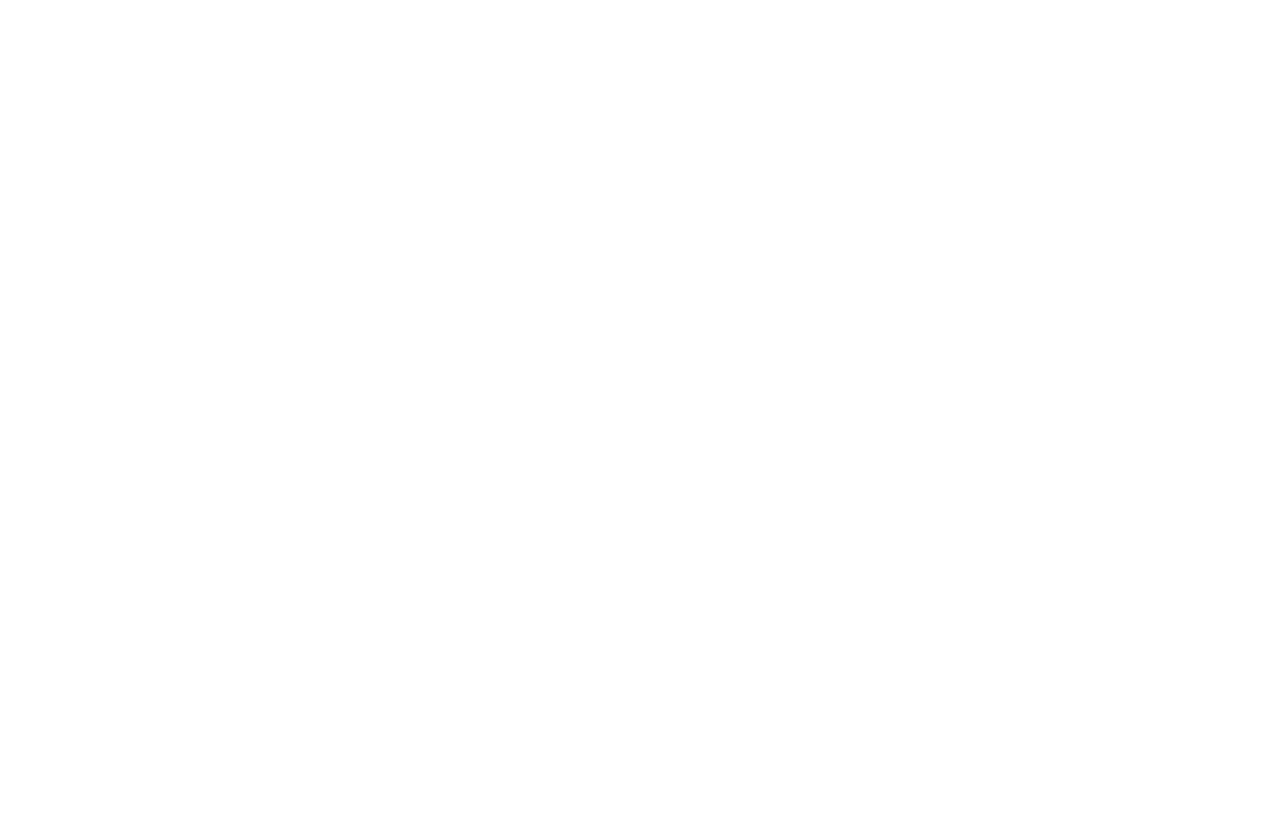
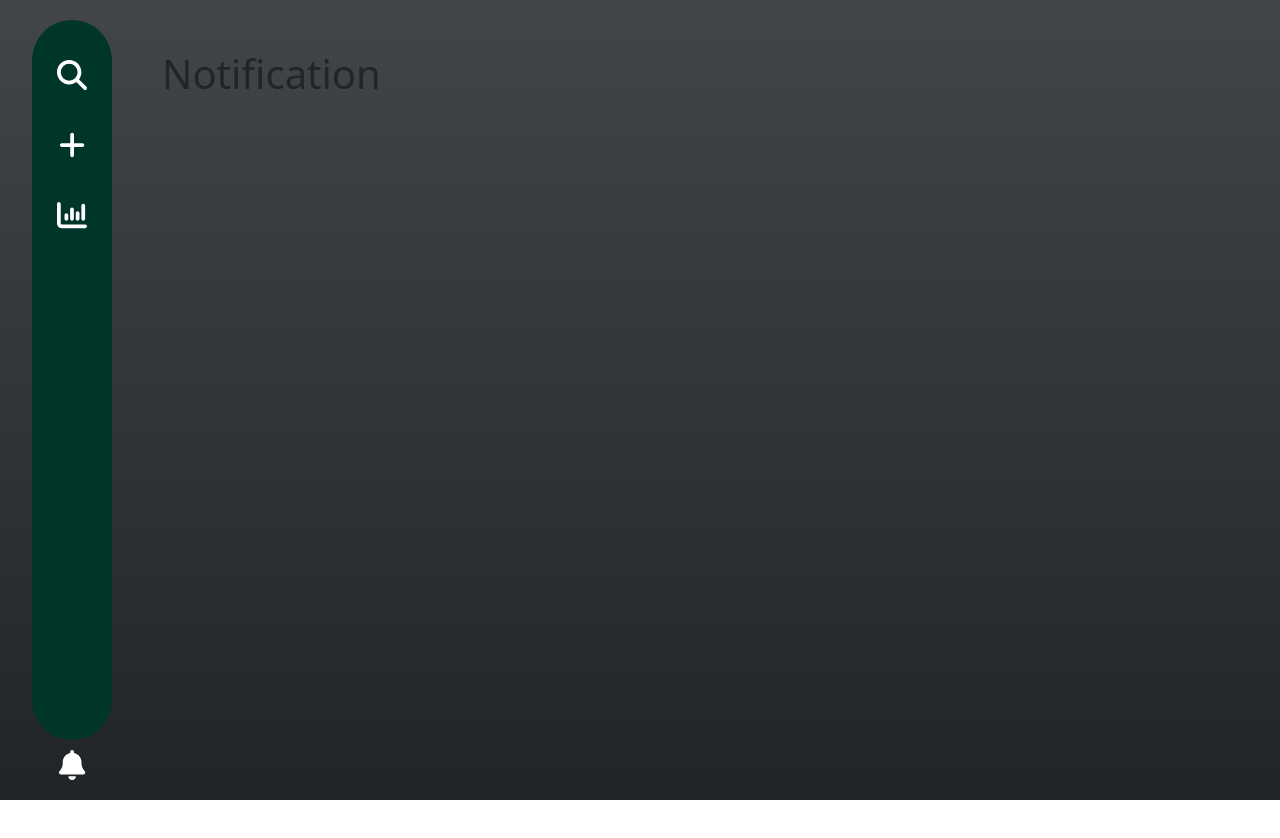
Before and after one commit to Boy-With-Uke/Instat, a React (Create React App) app in the folder instat-ui/: page /notifications in a window 1280 px wide. Before the commit this address had no page. Shown: the top 838 px of the page. Before the commit the page ends 800 px from the top, so only its background shows below. Built offline with nearby package versions, Linux system fonts and the light colour scheme.

Commit message:
lien duplicata perte

```diff
--- a/instat-ui/src/App.tsx
+++ b/instat-ui/src/App.tsx
@@ -1,6 +1,7 @@
 import Search from "./pages/Search";
 import Add from "./pages/Add";
 import Dashboard from "./pages/Dashboard";
+import Notifications from "./pages/Notifications";
 import { BrowserRouter as Router, Route, Routes } from "react-router-dom";
 function App() {
   return (
@@ -9,6 +10,7 @@
         <Route path="/" element={<Search />} />
         <Route path="/add" element={<Add />} />
         <Route path="/dash" element={<Dashboard />} />
+        <Route path="/notifications" element={<Notifications />} />
       </Routes>
     </Router>
   );
--- a/instat-ui/src/assets/sidebar.css
+++ b/instat-ui/src/assets/sidebar.css
@@ -22,7 +22,7 @@
   display: flex;
   flex-direction: column;
   right: 100px;
-  margin-top: 540px;
+  margin-top: 480px;
 }
 
 .icon {
--- a/instat-ui/src/components/SearchFlux.tsx
+++ b/instat-ui/src/components/SearchFlux.tsx
@@ -446,7 +446,6 @@
             className="searchInput"
             type="text"
             name=""
-            placeholder="Search something"
             value={querry}
             onChange={(event) => setQuerry(event.target.value)}
             disabled={without}
--- a/instat-ui/src/components/SearchProduct.tsx
+++ b/instat-ui/src/components/SearchProduct.tsx
@@ -331,7 +331,6 @@
             className="searchInput"
             type="text"
             name=""
-            placeholder="Search something"
             value={querry}
             onChange={(event) => setQuerry(event.target.value)}
             disabled={without}
--- a/instat-ui/src/components/Sidebar.tsx
+++ b/instat-ui/src/components/Sidebar.tsx
@@ -4,6 +4,7 @@
 import {
   faAdd,
   faArrowRightFromBracket,
+  faBell,
   faChartColumn,
   faSearch,
 } from "@fortawesome/free-solid-svg-icons";
@@ -30,6 +31,11 @@
       </div>
 
       <div className="bottomSection">
+        <Link to={"/notifications"}>
+          <div className="circle">
+            <FontAwesomeIcon className="icon" icon={faBell} />
+          </div>
+        </Link>
         <Link to={"/logout"}>
           <div className="circle">
             <FontAwesomeIcon className="icon" icon={faArrowRightFromBracket} />
--- /dev/null
+++ b/instat-ui/src/pages/Notifications.tsx
@@ -0,0 +1,23 @@
+import Sidebar from "../components/Sidebar";
+import '../assets/main.css'
+export default function Notifications() {
+  return (
+    <>
+      <div className="container-fluid bg-dark bg-gradient" id="mainContainer" >
+        <div style={{ display: "flex" }}>
+          <Sidebar />
+          <div
+            className="col-11 main"
+            style={{
+              margin: "0px;",
+            }}
+          >
+            <div>
+              <h1>Notification</h1>
+            </div>
+          </div>
+        </div>
+      </div>
+    </>
+  );
+}
```
Also changed, not shown: 1 other file (tests, documents, lock files or other folders).
